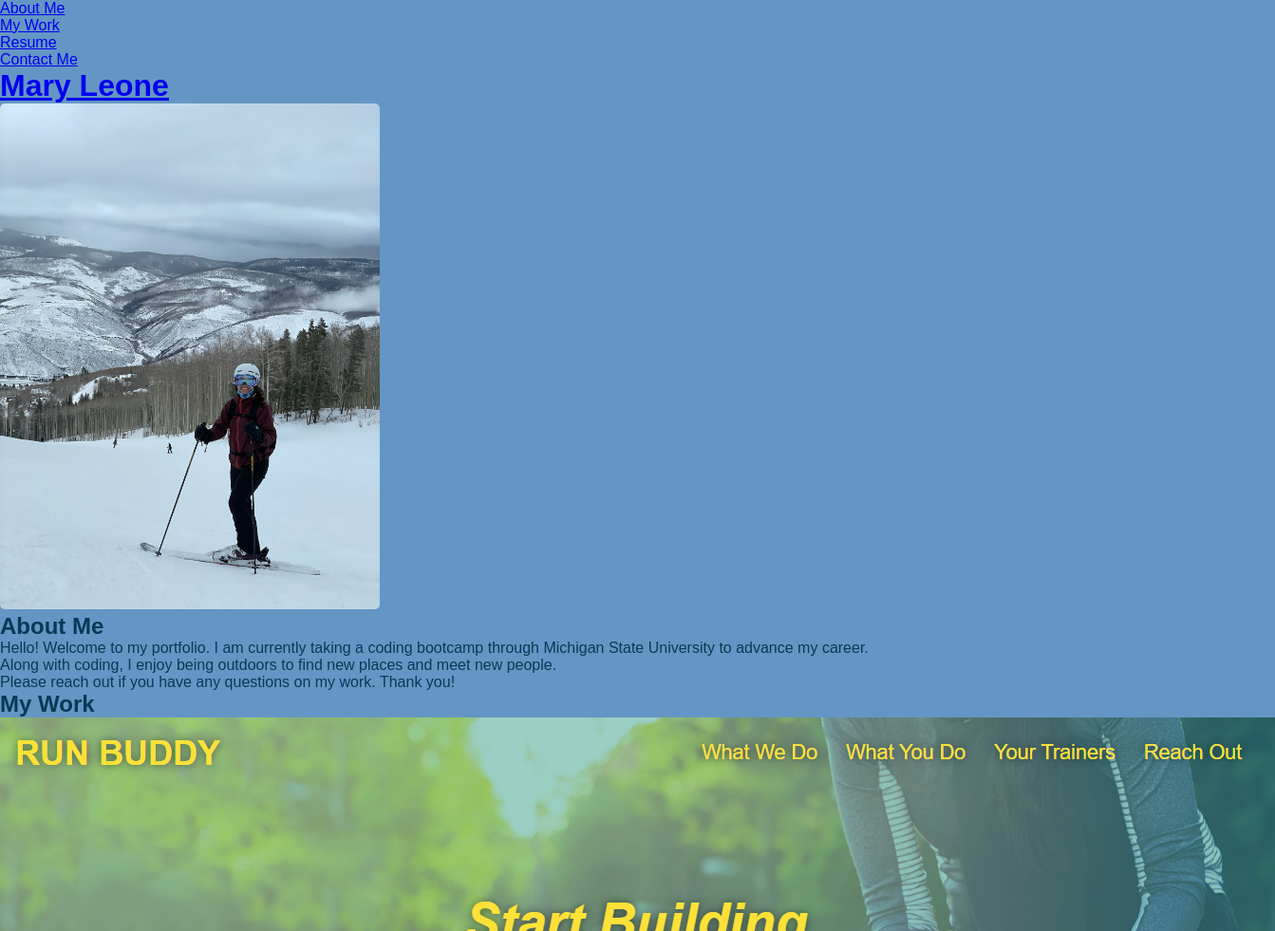
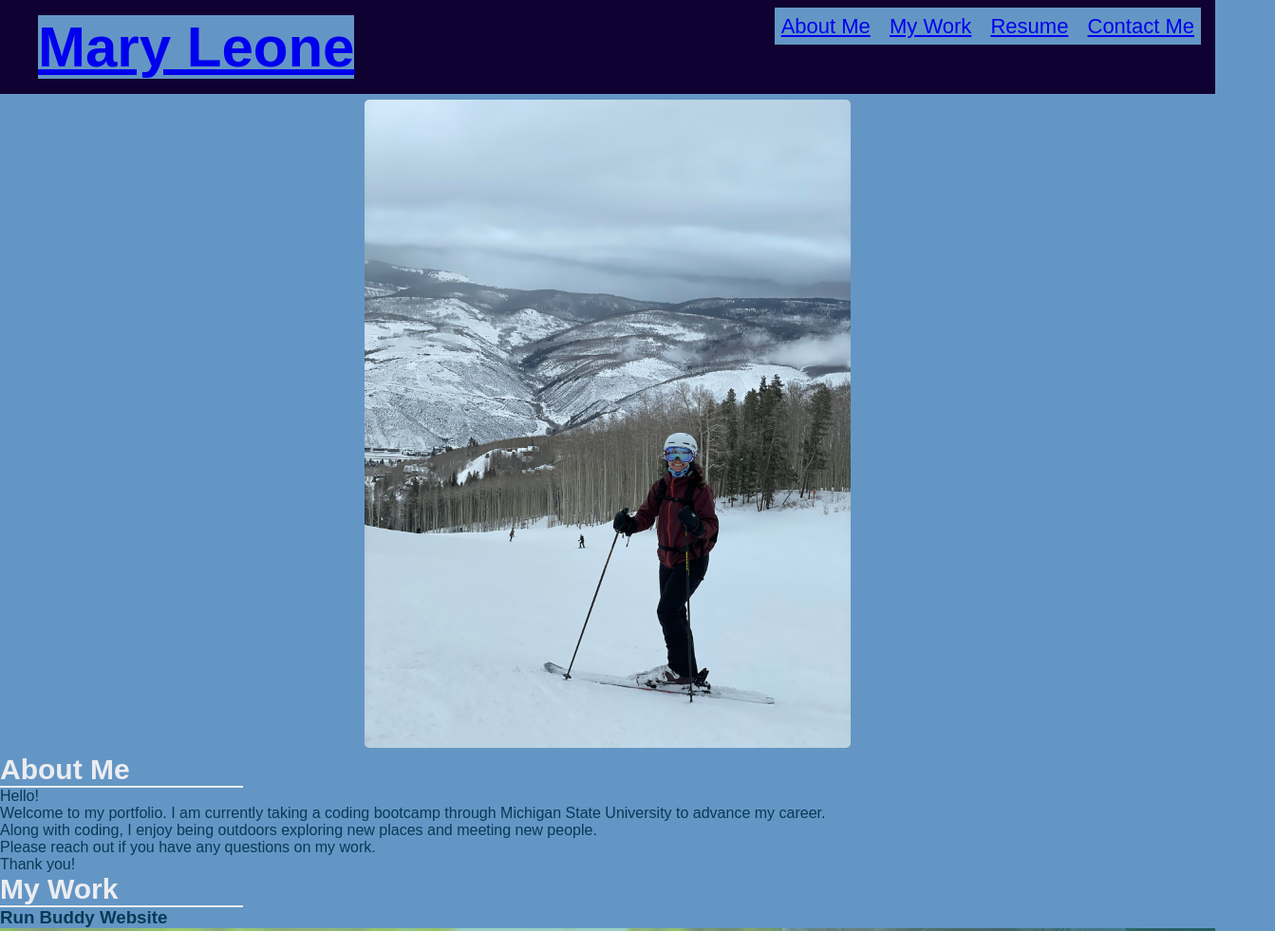
Before and after one commit to mleone13/portfolio, a plain HTML site: page ml-portfolio/index.html in a window 1280 px wide. Shown: the top 981 px of the page at 95% size, 1343 px wide, since content can reach past the window. Drawn offline with Linux system fonts and the light colour scheme.

Commit message:
my-work-style

```diff
--- a/ml-portfolio/assets/style.css
+++ b/ml-portfolio/assets/style.css
@@ -1,5 +1,5 @@
 :root {
-  --primary-color: #000103;
+  --primary-color: #ebedf1;
   --secondary-color: #083955;
   --tertiary-color: #6496c5;
 }
@@ -11,16 +11,6 @@
   background-color: var(--tertiary-color);
 }
 
-header {
-  color: var(--primary-color);
-}
-
-.headshot img {
-  height: auto;
-  width: 400px;
-  border-radius: 5px;
-}
-
 body {
   color: var(--secondary-color);
   font-family: Rocket Sans, Arial, Tahoma;
@@ -29,11 +19,65 @@ body {
 /*Header Style*/
 
 header {
-  flex-wrap: wrap;
-  display: flex;
-  justify-content: space-between;
+  background-color: rgb(15, 2, 51);
+  padding: 15px;
+  margin: 6px, 0, 0, 0;
 }
 
-.contact-img img {
-  border-radius: 50px;
+header h1 {
+  color: var(--primary-color);
+  font-size: 60px;
+  font-weight: bold;
+  margin: 25px;
+  display: inline;
 }
+
+nav {
+  float: right;
+  margin: 0px 0px;
+}
+
+nav ul li {
+  display: inline;
+  margin: 0px 0px;
+  font-weight: lighter;
+  font-size: 22px;
+  padding: 7px;
+}
+
+.headshot img {
+  height: auto;
+  width: 40%;
+  border-radius: 5px;
+  margin: 6px;
+  display: block;
+  margin-left: auto;
+  margin-right: auto;
+}
+
+h2 {
+  color: var(--primary-color);
+  font-size: 30px;
+  font-weight: bold;
+  width: 20%;
+  border-bottom: 2px solid var(--primary-color);
+}
+
+/*About Me Style*/
+
+.project1 img {
+  width: 100%;
+}
+
+.row {
+  display: flex;
+}
+
+.column {
+  flex: 33.33%;
+  padding: 5px;
+}
+
+/*My Work Style*/
+
+/*Footer Style*/
--- a/ml-portfolio/index.html
+++ b/ml-portfolio/index.html
@@ -6,7 +6,14 @@
     <title>Mary Leone Portfolio</title>
   </head>
 
+  <body>
     <!--Navigation-->
+    <header>
+      <h1>
+        <a href="https://www.linkedin.com/in/mary-leone-399b56b2/"
+          >Mary Leone</a
+        >
+      </h1>
       <nav>
         <!--Unordered list element-->
         <ul>
@@ -25,17 +32,9 @@
           </li>
         </ul>
       </nav>
+    </header>
 
     <!--Header section-->
-
-  <body>
-    <header>
-      <h1>
-        <a href="https://www.linkedin.com/in/mary-leone-399b56b2/"
-          >Mary Leone</a
-        >
-      </h1>
-    </header>
 
     <section class="bio">
       <div class="headshot">
@@ -47,12 +46,14 @@
         <div>
           <h2>About Me</h2>
           <p>
-            Hello! Welcome to my portfolio. I am currently taking a coding
-            bootcamp through Michigan State University to advance my career.
+            Hello! <br />
+            Welcome to my portfolio. I am currently taking a coding bootcamp
+            through Michigan State University to advance my career.
             <br />
-            Along with coding, I enjoy being outdoors to find new places and
-            meet new people. <br />
-            Please reach out if you have any questions on my work. Thank you!
+            Along with coding, I enjoy being outdoors exploring new places and
+            meeting new people. <br />
+            Please reach out if you have any questions on my work. <br />
+            Thank you!
           </p>
         </div>
       </section>
@@ -62,13 +63,18 @@
     <section id="my-work">
       <h2>My Work</h2>
       <div class="project1">
+        <h3>Run Buddy Website</h3>
         <img src="assets/images/run-buddy.png" alt="Run Buddy Page" />
       </div>
-      <div class="project2">
+      <div class="row">
+        <div class="column">
+          <h3>Misc. Project 2</h3>
           <img src="assets/images/balloons.avif" alt="Balloon Picture" />
         </div>
-      <div class="project3">
+        <div class="column">
+          <h3>Misc. Project 3</h3>
           <img src="assets/images/dog.avif" alt="Dog Picture" />
+        </div>
       </div>
     </section>
 
```
Lines whose indentation alone changed are shown as unchanged.
